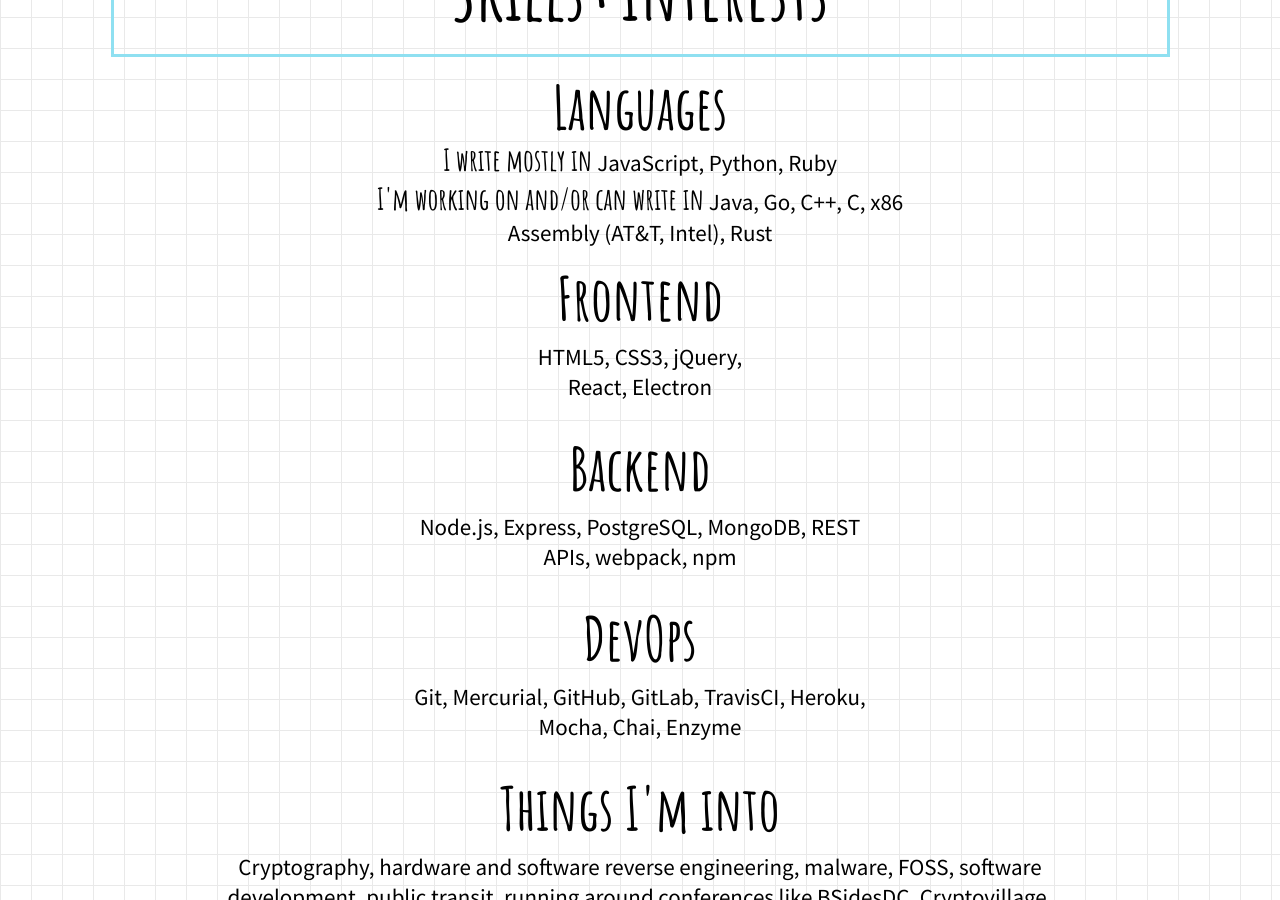
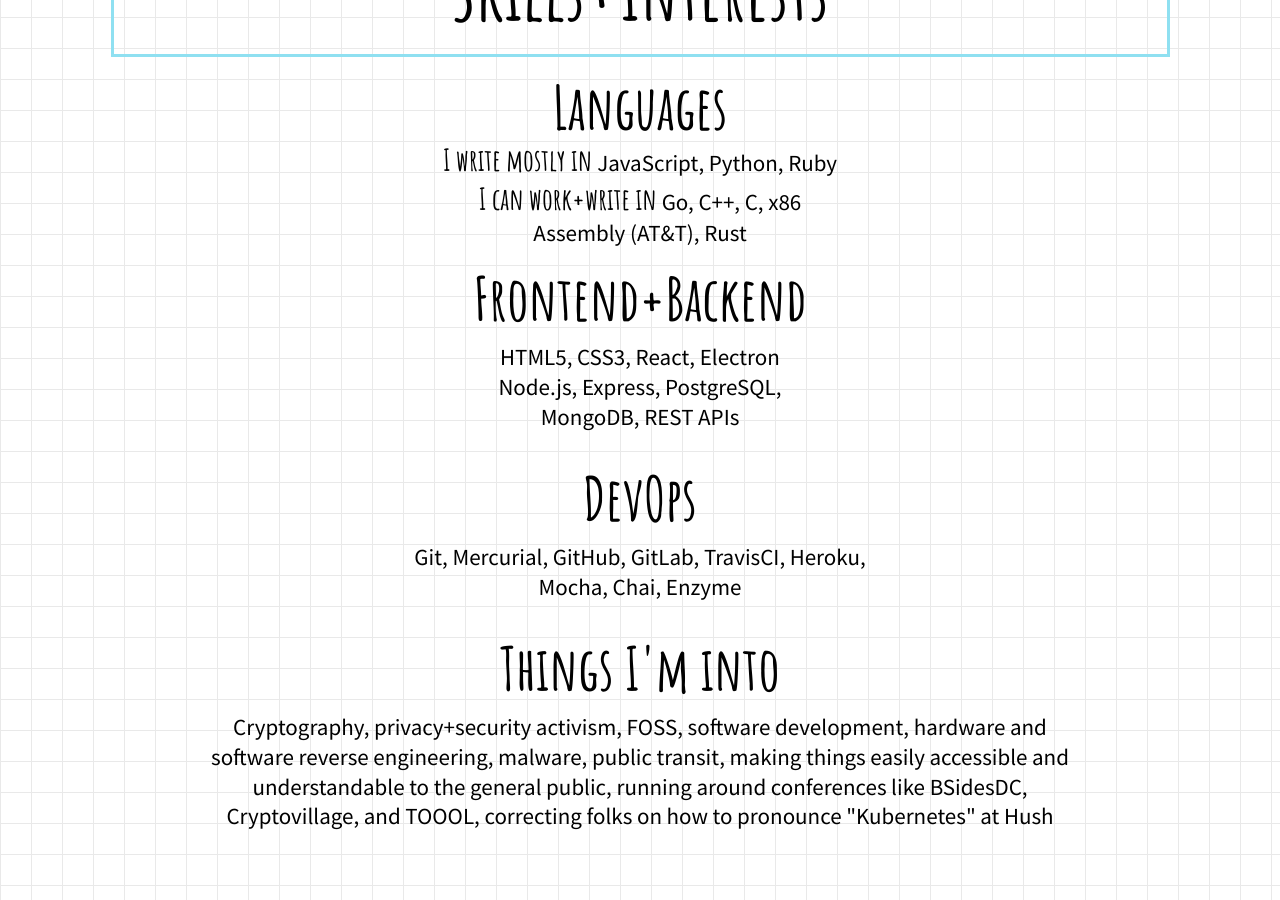
Before and after one commit to Avizc/avizc.github.io, a Jekyll site: the page index.html, which Jekyll copies as it is, in a window 1280 px wide and 900 px high, scrolled down 727 px. Built offline with Jekyll 4.4.1, drawn with Linux system fonts in a browser that asks for light colours; nearby versions of some CDN libraries; library files that are not in the unit come from our copies; some of the changed text lies outside the part shown.

Commit message:
Updated for January 2019

```diff
--- a/index.html
+++ b/index.html
@@ -68,23 +68,20 @@
         <h3 class="tech-1 all-tech">Languages</h3>
         <section class="skills-chunk chunk-1">
             <p class="skills-text"><span class="begin-with">I write mostly in</span>JavaScript, Python, Ruby</p>
-            <p class="skills-text"><span class="begin-with">I'm working on and/or can write in</span>Java, Go, C++, C, x86 Assembly (AT&T, Intel), Rust</p>
+            <p class="skills-text"><span class="begin-with">I can work+write in</span>Go, C++, C, x86 Assembly (AT&T), Rust</p>
         </section>
-        <h3 class="tech-2 all-tech">Frontend</h3>
+        <h3 class="tech-2 all-tech">Frontend+Backend</h3>
         <section class="stack-skills chunk-2">
-            <p class="skills-text">HTML5, CSS3, jQuery, React, Electron</p>
+            <p class="skills-text">HTML5, CSS3, React, Electron</p>
+            <p class="skills-text">Node.js, Express, PostgreSQL, MongoDB, REST APIs</p>
         </section>
-        <h3 class="tech-3 all-tech">Backend</h3>
+        <h3 class="tech-3 all-tech">DevOps</h3>
         <section class="stack-skills chunk-3">
-            <p class="skills-text">Node.js, Express, PostgreSQL, MongoDB, REST APIs, webpack, npm</p>
-        </section>
-        <h3 class="tech-4 all-tech">DevOps</h3>
-        <section class="stack-skills chunk-4">
             <p class="skills-text">Git, Mercurial, GitHub, GitLab, TravisCI, Heroku, Mocha, Chai, Enzyme</p>
         </section>
-        <h3 class="tech-5 all-tech">Things I'm into</h3>
-        <section class="stack-skills chunk-5">
-            <p class="skills-text">Cryptography, hardware and software reverse engineering, malware, FOSS, software development, public transit, running around conferences like BSidesDC, Cryptovillage, and TOOOL, correcting folks on how to pronounce "Kubernetes" at Hush</p>
+        <h3 class="tech-4 all-tech">Things I'm into</h3>
+        <section class="stack-skills chunk-4">
+            <p class="skills-text">Cryptography, privacy+security activism, FOSS, software development, hardware and software reverse engineering, malware, public transit, making things easily accessible and understandable to the general public, running around conferences like BSidesDC, Cryptovillage, and TOOOL, correcting folks on how to pronounce "Kubernetes" at Hush</p>
         </section>
     </section>
 </section>
@@ -92,81 +89,29 @@
     <section class="blue-box">
         <h2>Projects+Things</h2>
     </section>
-    <h3>DevCupid</h4>
-    <img src="images/devcupid-1.png">
-    <p>Find and match with developers to assemble teams for projects.</p>
-    <ul class="project-stack">
-        <li>MongoDB</li>
-        <li>Mongoose</li>
-        <li>Express</li>
-        <li>Node.js</li>
-        <li>React</li>
-        <li>Firechat</li>
-        <li>GitHub OAuth</li>
-        <li>Mocha</li>
-        <li>Chai</li>
-        <li>Enzyme</li>
-    </ul>
+</section>
+<section class="project-page project-2 projects-things">
+    <h3>Macaron Canary</h3>
+    <p>A warrant canary project originally introduced at ShmooCon 2019 with an overall historical timeline of NSLs and warrant canaries; create generic warrant canary examples specifying risk information; profiles of existing providers categorised by type, based off web scraping and user input to determine warrant canary statuses (N/A, stable, lean stable, lean unstable, unstable). Currently in-progress of re-writing the project due to the accidental deletion of everything.</p>
     <nav class="project-links">
         <ul>
-            <li><a href="https://devcupid.herokuapp.com/" target="_blank">Demo</a></li>
-            <li><a href="https://github.com/llzes/devcupid" target="_blank">Source</a></li>
-        </ul>
-    </nav>
-</section>
-<section class="project-page project-2" id="project-2">
-    <h3>Cohort of Thrones with Rabbits in Wonderland</h4>
-    <img src="images/cotriw.png">
-    <p>An app of dashboards for managing students and pairs.</p>
-    <ul class="project-stack">
-        <li>PostgreSQL</li>
-        <li>Knex</li>
-        <li>Express</li>
-        <li>Node.js</li>
-        <li>js-combinatorics</li>
-        <li>Mocha</li>
-        <li>Chai</li>
-    </ul>
-    <nav class="project-links">
-        <ul>
-            <li><a href="https://pacific-scrubland-37773.herokuapp.com/dashboard/dashboard.html" target="_blank">Demo</a></li>
-            <li><a href="https://github.com/llzes/cohort-of-thrones-with-rabbits-in-wonderland" target="_blank">Source</a></li>
+            <li><a href="https://archive.org/details/AviZajacALittleBirdyToldMeAboutYourWarrants" target="_blank">Talk Slides</a></li>
+            <li><a href="macaroncanary.com" target="_blank">Site</a></li>
+            <li><a href="https://github.com/MacaronCanary" target="_blank">Source</a></li>
         </ul>
     </nav>
 </section>
 <section class="project-page project-3 page" id="project-3">
-    <h3>Graph It</h3>
-    <img src="images/graphit.png">
-    <p>Create bar and line graphs simply with easy sharing.</p>
-    <ul class="project-stack">
-        <li>MongoDB</li>
-        <li>Mongoose</li>
-        <li>Express</li>
-        <li>Node.js</li>
-        <li>React</li>
-        <li>Victory Graphs</li>
-        <li>Mocha</li>
-        <li>Chai</li>
-        <li>Enzyme</li>
-    </ul>
-    <nav class="project-links">
-        <ul>
-            <li><a href="https://graph-it-thinkful.herokuapp.com/" target="_blank">Demo</a></li>
-            <li><a href="https://github.com/llzes/graph-it" target="_blank">Source</a></li>
-        </ul>
-    </nav>
-</section>
-<section class="project-page project-4 page" id="project-4">
     <h3>Rabbit Board</h3>
     <img src="images/rabbitboard.jpg">
     <p>A cute board running on an ATTiny84A with a button and LED, source code is easily customisable for any purpose.</p>
 </section>
-<section class="project-page project-5 page" id="project-5">
+<section class="project-page project-4 page" id="project-4">
     <h3>Fab ISP USB Key</h3>
     <img src="images/fabkey.jpg">
     <p>A finished USB in-system programmer for AVR microcontrollers with 3D printed case.</p>
 </section>
-<section class="project-page project-6 page" id="project-6">
+<section class="project-page project-5 page" id="project-5">
     <h3>stats</h3>
     <p>A documented reimplementation of the manucorporat/stats package with the Apache 2.0 license in Golang.</p>
     <nav class="project-links">
@@ -180,6 +125,14 @@
             <header class="header-2">
                 <h2>Things I've done</h2>
             </header>
+    </section>
+    <section class="stuff ShmooCon19">
+            <h3><a href="https://archive.org/details/AviZajacALittleBirdyToldMeAboutYourWarrantsarons/" target="_blank">A Little Birdy Told Me About Your Warrants - ShmooCon 2019 Talk</a></h3>
+            <p class="hide-when-small">An overview on the history and current state of warrant canaries; why they were abandoned by some from public and tech policy discussions, transparency reports, and other methods of notifying users on their privacy in relation to requests of user data by law enforcement due to perceived past failures and being experimental untested legal theories but shouldn’t be; and the future (that I see) in warrant canaries.</p>
+    </section>
+    <section class="stuff GNOME">
+            <h3><a href="http://avizajac.com/macarons/" target="_blank">GNOME Internship</a></h3>
+            <p class="hide-when-small">I was an Outreachy for GNOME intern working on GJS (GNOME's JavaScript language binding) and GObject Introspection (GNOME's middleware for language bindings)! A high level overview can be found <a href="https://avizajac.com/gnome/2018/05/10/gnome-intro.html">here</a>.</p>
     </section>
     <section class="stuff queercon14">
         <h3><a href="http://avizajac.com/2017/08/01/queercon-14-contest.html" target="_blank">Queercon 14 Contest Writeup</a></h3>
@@ -209,14 +162,10 @@
                 <h2>Working on things</h2>
             </header>
     </section>
-    <section class="stuff GNOME">
-            <h3><a href="http://avizajac.com/macarons/" target="_blank">GNOME Internship</a></h3>
-            <p class="hide-when-small">I am an Outreachy for GNOME intern! A high level overview can be found <a href="https://avizajac.com/gnome/2018/05/10/gnome-intro.html">here</a>.</p>
-    </section>
-    <section class="stuff malware-analysis">
-        <h3><a href="https://github.com/RPISEC/Malware" target="_blank">Malware Analysis - CSCI 4976</a></h3>
-        <p class="hide-when-small">I am going through the 2015 course from Rensselaer Polytechnic Institute working through their curriculum with labs, reading material (primarily Practical Malware Analysis from No Starch Press).</p>
-    </section>
+    <!--<section class="stuff malware-analysis">-->
+    <!--    <h3><a href="https://github.com/RPISEC/Malware" target="_blank">Malware Analysis - CSCI 4976</a></h3>-->
+    <!--    <p class="hide-when-small">I am going through the 2015 course from Rensselaer Polytechnic Institute working through their curriculum with labs, reading material (primarily Practical Malware Analysis from No Starch Press).</p>-->
+    <!--</section>-->
     <section class="stuff cryptopals">
         <h3><a href="https://github.com/llzes/cryptopals" target="_blank">Cryptopals</a></h3>
         <p class="hide-when-small">Currently I've got some minor work done in Golang.</p>
```
Also changed, not shown: apps/index.html (added, +70 -0 lines).
